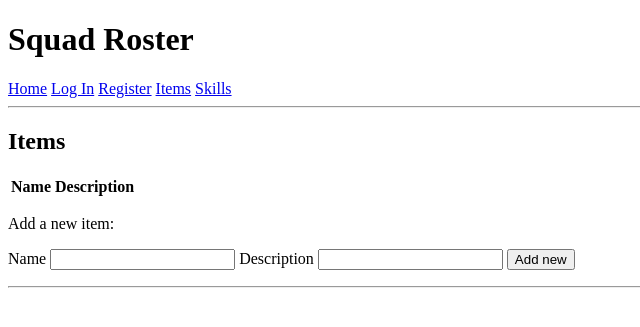
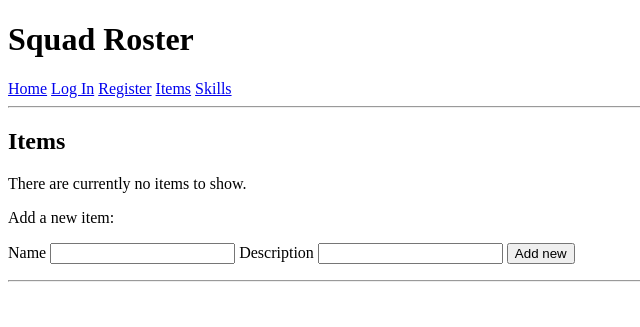
Before and after one commit to ksuominen/squad-roster, a Flask app: template templates/items.html in a window 1280 px wide. Shown: the top 327 px of the page, without its empty margins (0-640 px from the left). Run offline with Flask 3, Linux system fonts and the light colour scheme; the template is opened without the code that fills it, so the values that code supplies are empty.

Commit message:
Modify items page to work if there are no items in the db

```diff
--- a/templates/items.html
+++ b/templates/items.html
@@ -4,6 +4,7 @@
 {% block content %}
   <h2>Items</h2>
   <p>
+    {% if items %}
     <table>
       <tr>
         <th>Name</th>
@@ -16,6 +17,9 @@
         </tr>
       {% endfor %}
     </table>
+    {% else %}
+      <p>There are currently no items to show.</p>
+    {% endif %}
   </p>
   <p>
     <p>Add a new item:</p>
```
